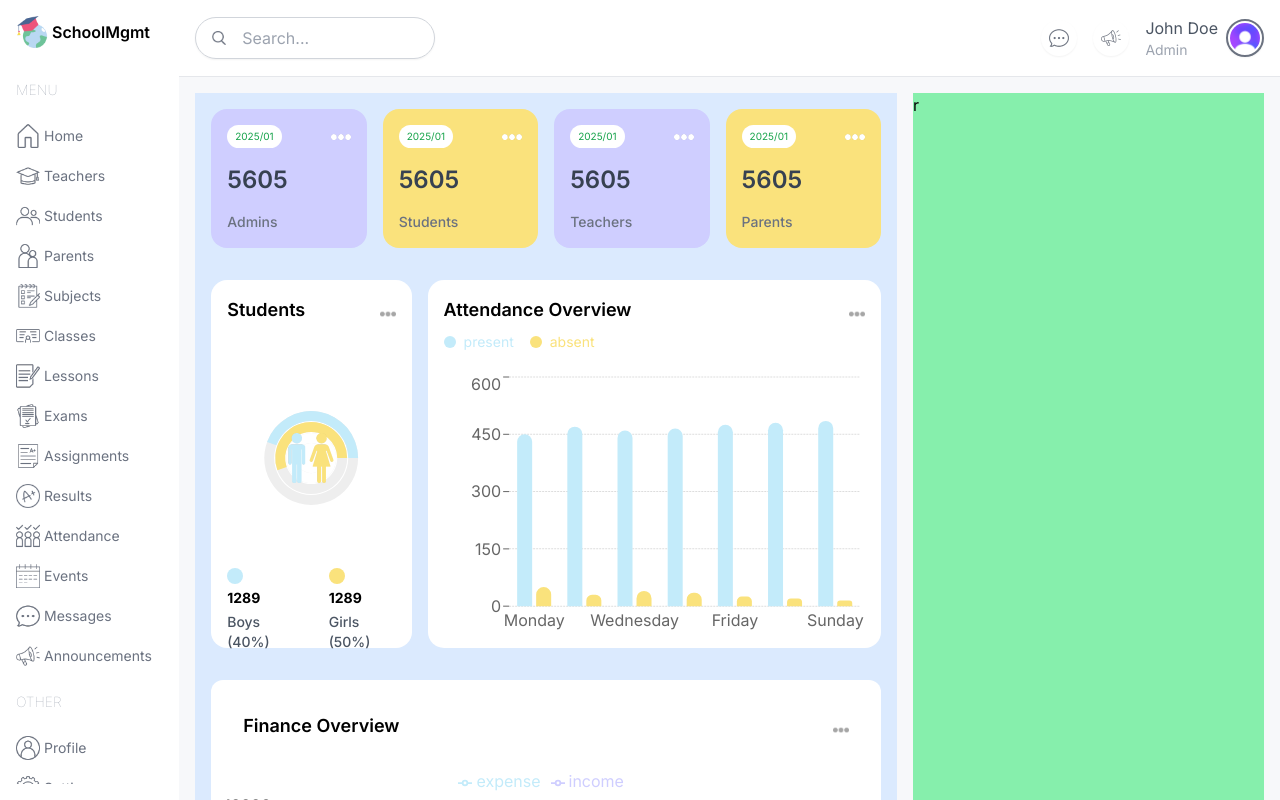
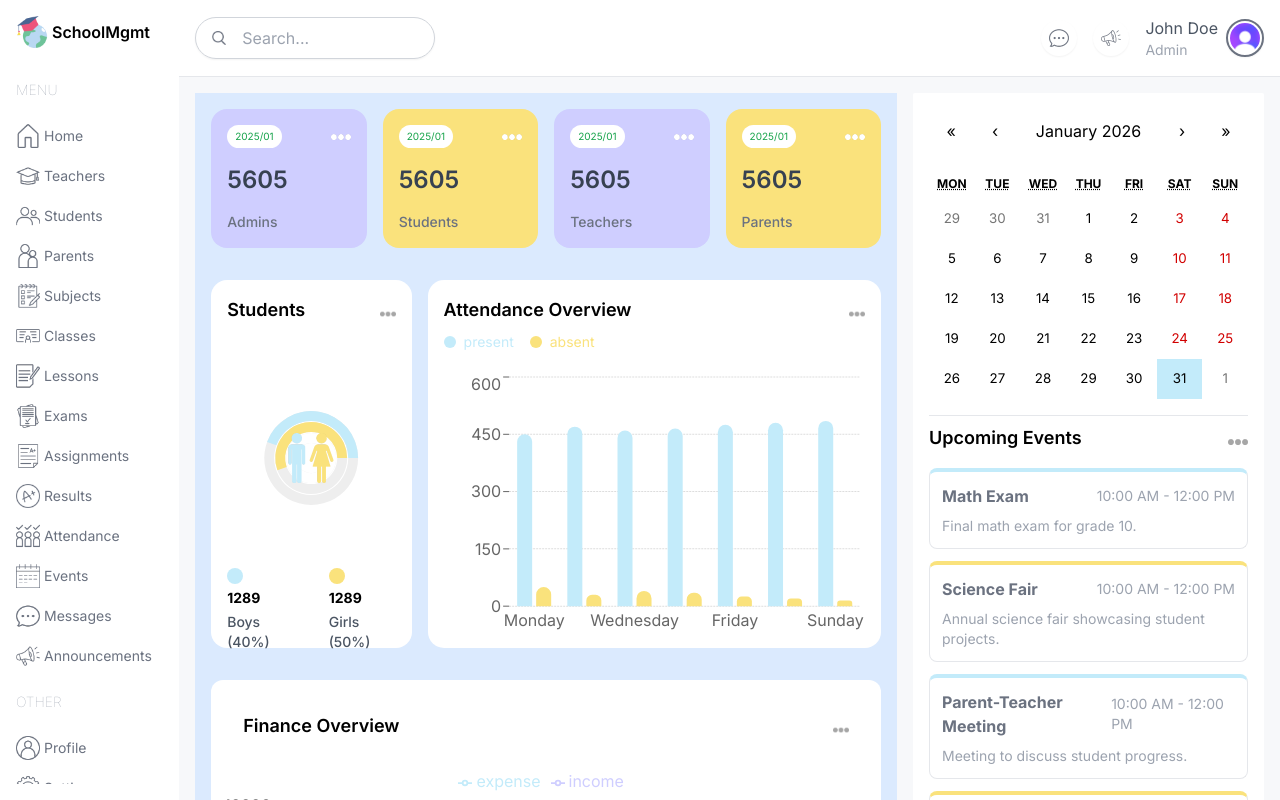
Before and after one commit to abdallahawad3/school-management-system, a Next.js app: page /admin in a window 1280 px wide. Built offline with nearby package versions, Linux system fonts and the light colour scheme.

Commit message:
add Announcement and EventCalendar components; update admin page layout

```diff
--- a/src/app/(dashboard)/admin/page.tsx
+++ b/src/app/(dashboard)/admin/page.tsx
@@ -1,6 +1,8 @@
 import AttendanceLineChart from "@/components/charts/AttendanceLineChart";
 import FinanceChart from "@/components/charts/FinanceChart";
 import RadialBarChartComponent from "@/components/charts/RadialBarChart";
+import Announcement from "@/components/shared/Announcement";
+import EventCalender from "@/components/shared/EventCalender";
 import Card from "@/components/ui/Card";
 
 const page = () => {
@@ -35,7 +37,10 @@ const page = () => {
         </div>
       </div>
       {/* Right Content */}
-      <div className="w-full lg:w-1/3 bg-green-300">r</div>
+      <div className="w-full lg:w-1/3 flex flex-col gap-4">
+        <EventCalender />
+        <Announcement />
+      </div>
     </div>
   );
 };
--- a/src/app/globals.css
+++ b/src/app/globals.css
@@ -1,3 +1,14 @@
 @tailwind base;
 @tailwind components;
 @tailwind utilities;
+
+.react-calendar {
+  width: 100% !important;
+  font-family: inherit !important;
+  line-height: 1.5 !important;
+  border: none !important;
+}
+.react-calendar__tile--active {
+  background-color: #c3ebfa !important; /* Tailwind's blue-500 */
+  color: #000 !important;
+}
--- /dev/null
+++ b/src/components/shared/Announcement.tsx
@@ -0,0 +1,52 @@
+const data = [
+  {
+    id: 1,
+    title: "School reopens on 5th September",
+    date: "2023-08-25",
+    description: "After the summer break, classes will resume on the 5th of September.",
+    color: "#EDF9FD",
+  },
+  {
+    id: 2,
+    title: "Parent-Teacher Meeting Scheduled",
+    date: "2023-08-20",
+    color: "#F1F0FF",
+    description: "A meeting is scheduled for the 15th of September to discuss student progress.",
+  },
+  {
+    id: 3,
+    title: "New Library Books Arrived",
+    date: "2023-08-18",
+    color: "#FEFCE8",
+    description: "A new collection of books has been added to the school library.",
+  },
+];
+const Announcement = () => {
+  return (
+    <div className="bg-white p-4 rounded-sm">
+      {/* Title */}
+      <div className="flex justify-between items-center">
+        <p className="font-bold text-gray-800">Announcements</p>
+        <span className=" text-gray-600 text-xs cursor-pointer ">View All</span>
+      </div>
+      {/* Announcements List */}
+      <div className="mt-4 space-y-4  ">
+        {data.map((announcement) => (
+          <div
+            key={announcement.id}
+            className="p-2 rounded-md"
+            style={{ backgroundColor: announcement.color }}
+          >
+            <div className="flex justify-between items-center">
+              <p className="font-semibold text-gray-700">{announcement.title}</p>
+              <span className="text-gray-500 text-xs">{announcement.date}</span>
+            </div>
+            <p className="text-gray-600 text-sm mt-1">{announcement.description}</p>
+          </div>
+        ))}
+      </div>
+    </div>
+  );
+};
+
+export default Announcement;
--- /dev/null
+++ b/src/components/shared/EventCalender.tsx
@@ -0,0 +1,68 @@
+"use client";
+import "react-calendar/dist/Calendar.css";
+
+import { useState } from "react";
+import Calendar from "react-calendar";
+import Image from "next/image";
+
+type ValuePiece = Date | null;
+type Value = ValuePiece | [ValuePiece, ValuePiece];
+
+const events = [
+  {
+    id: 1,
+    title: "Math Exam",
+    time: "10:00 AM - 12:00 PM",
+    description: "Final math exam for grade 10.",
+  },
+  {
+    id: 2,
+    title: "Science Fair",
+    time: "10:00 AM - 12:00 PM",
+    description: "Annual science fair showcasing student projects.",
+  },
+  {
+    id: 3,
+    title: "Parent-Teacher Meeting",
+    time: "10:00 AM - 12:00 PM",
+    description: "Meeting to discuss student progress.",
+  },
+  {
+    id: 4,
+    title: "Sports Day",
+    time: "10:00 AM - 12:00 PM",
+    description: "Inter-school sports competitions and activities.",
+  },
+];
+
+const EventCalender = () => {
+  const [value, onChange] = useState<Value>(new Date());
+
+  return (
+    <div className="w-full bg-white p-4 rounded-sm">
+      <Calendar className={"w-full"} onChange={onChange} value={value} />
+      <div className="mt-4">
+        <div className="flex justify-between items-center border-t py-2">
+          <h2 className="text-lg font-semibold mb-2">Upcoming Events</h2>
+          <Image src={"/moreDark.png"} alt="No Events" width={20} height={20} />
+        </div>
+        <div className="space-y-3">
+          {events.map((event) => (
+            <div
+              key={event.id}
+              className="p-3 border border-t-4 odd:border-t-sky even:border-t-yellow rounded-lg hover:shadow-lg transition"
+            >
+              <div className="flex justify-between items-center mb-2">
+                <h3 className="font-bold text-gray-500">{event.title}</h3>
+                <p className="text-sm text-gray-400">{event.time}</p>
+              </div>
+              <p className="text-sm text-gray-400">{event.description}</p>
+            </div>
+          ))}
+        </div>
+      </div>
+    </div>
+  );
+};
+
+export default EventCalender;
```
